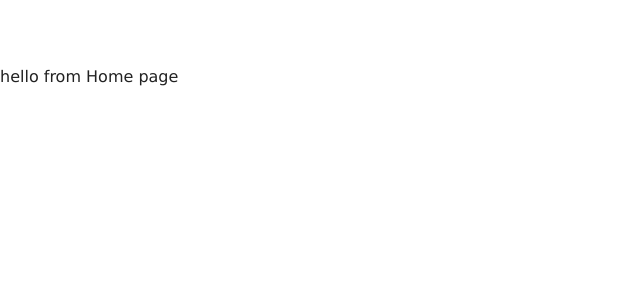
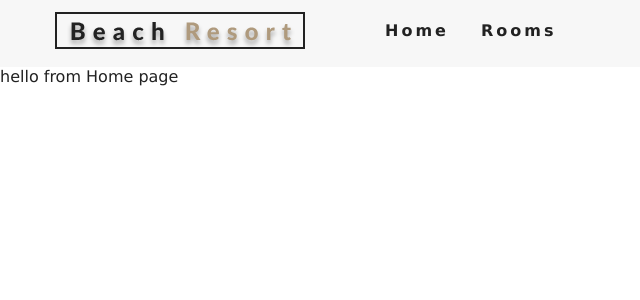
Before and after one commit to RodrigoOkuta/Contentful-training, a React (Create React App) app: page / in a window 1280 px wide. Shown: the top 300 px of the page, without its empty margins (0-640 px from the left). Built offline with nearby package versions, Linux system fonts and the light colour scheme.

Commit message:
Created navbar

```diff
--- a/src/App.js
+++ b/src/App.js
@@ -1,6 +1,7 @@
 import React from "react";
 import { Switch, Route } from "react-router-dom";
 
+import Navbar from "./components/Navbar";
 import Home from "./pages/Home";
 import Rooms from "./pages/Rooms";
 import SingleRoom from "./pages/SingleRoom";
@@ -9,12 +10,15 @@
 
 function App() {
   return (
+    <>
+      <Navbar />
       <Switch>
         <Route exact path="/" component={Home} />
         <Route exact path="/rooms" component={Rooms} />
         <Route exact path="/rooms/:slug" component={SingleRoom} />
         <Route component={Error} />
       </Switch>
+    </>
   );
 }
 
--- /dev/null
+++ b/src/components/Navbar.js
@@ -0,0 +1,38 @@
+import React, { useState } from "react";
+import { Link } from "react-router-dom";
+import { FaAlignRight } from "react-icons/fa";
+
+import logo from "../images/logo.svg";
+
+const Navbar = () => {
+  const [isOpen, setIsOpen] = useState(false);
+
+  const handleToggle = () => {
+    setIsOpen(!isOpen);
+  };
+
+  return (
+    <nav className="navbar">
+      <div className="nav-center">
+        <div className="nav-header">
+          <Link to="/">
+            <img src={logo} alt="Beach Resort" />
+          </Link>
+          <button type="button" className="nav-btn" onClick={handleToggle}>
+            <FaAlignRight className="nav-icon" />
+          </button>
+        </div>
+        <ul className={`nav-links ${isOpen ? "show-nav" : ""}`}>
+          <li>
+            <Link to="/">Home</Link>
+          </li>
+          <li>
+            <Link to="/rooms">Rooms</Link>
+          </li>
+        </ul>
+      </div>
+    </nav>
+  );
+};
+
+export default Navbar;
```
Lines whose indentation alone changed are shown as unchanged.
